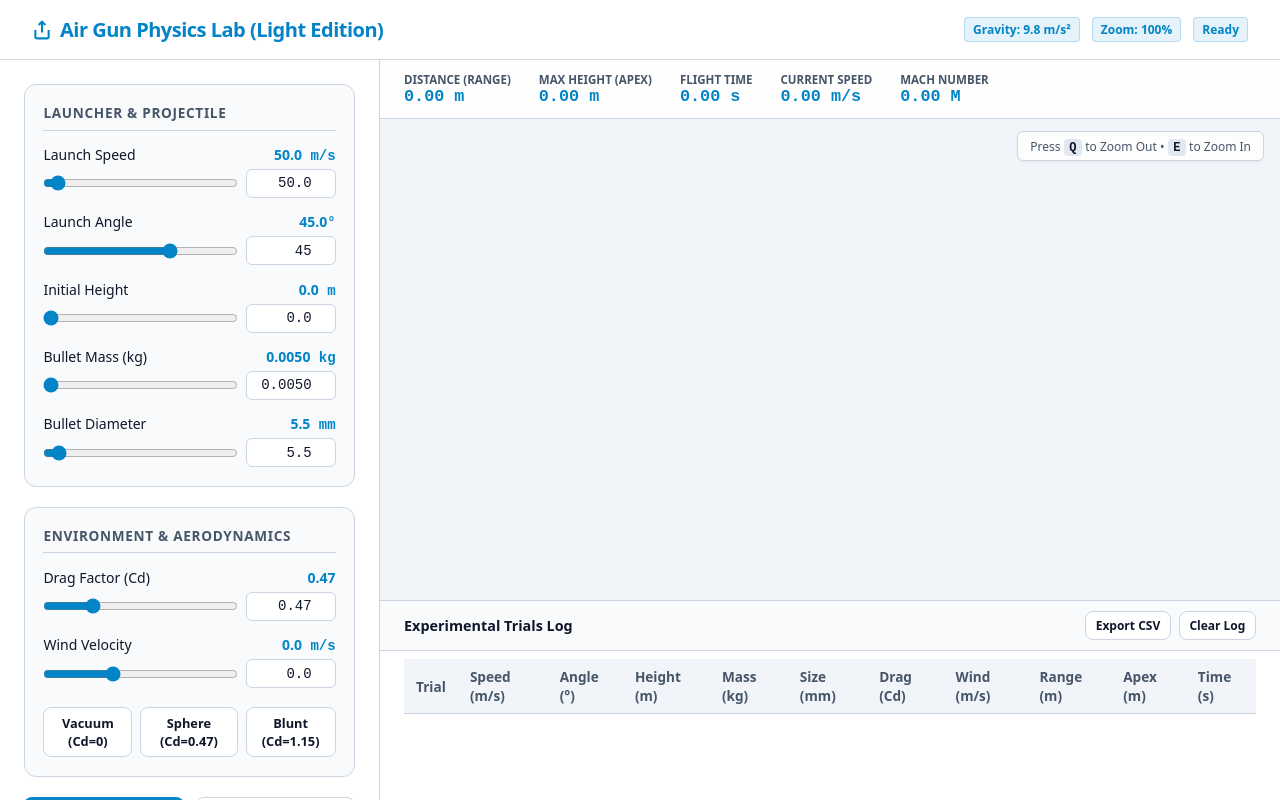
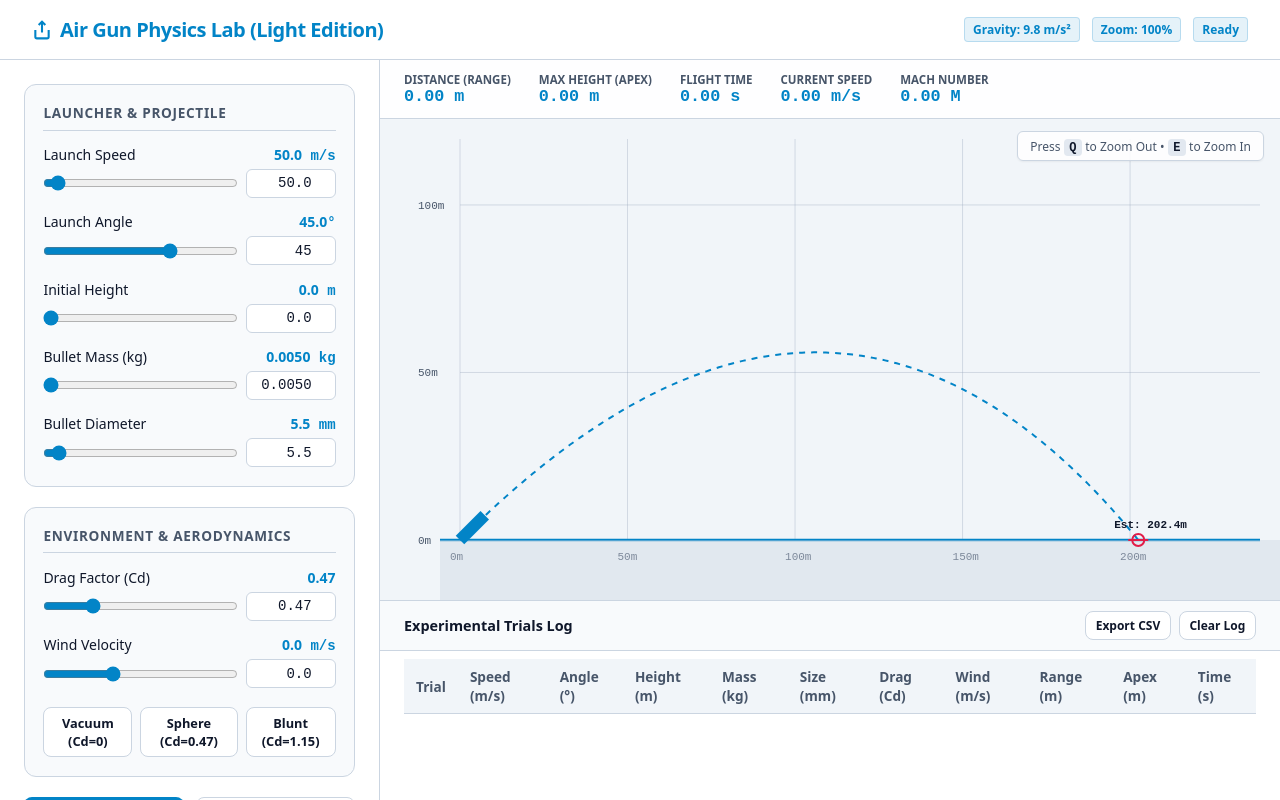
Before and after one commit to sheldon-yuen/Air-Gun-Physics, a plain HTML site: page index.html in a window 1280 px wide. Drawn offline with Linux system fonts and the light colour scheme.

Commit message:
Update index.html plzzz bro

```diff
--- a/index.html
+++ b/index.html
@@ -658,7 +658,7 @@
                     let k2x = vx + 0.5*dt*l1x, l2x = a2.ax;
                     let k2y = vy + 0.5*dt*l1y, l2y = a2.ay;
 
-                    let a3 = getAccels(x + 0.5*dt*k2x, y + 0.5*dt*k2y, vx + 0.5*dt*l2x, vy + 0.5*dt*l3y);
+                    let a3 = getAccels(x + 0.5*dt*k2x, y + 0.5*dt*k2y, vx + 0.5*dt*l2x, vy + 0.5*dt*l2y);
                     let k3x = vx + 0.5*dt*l2x, l3x = a3.ax;
                     let k3y = vy + 0.5*dt*l2y, l3y = a3.ay;
 
```
